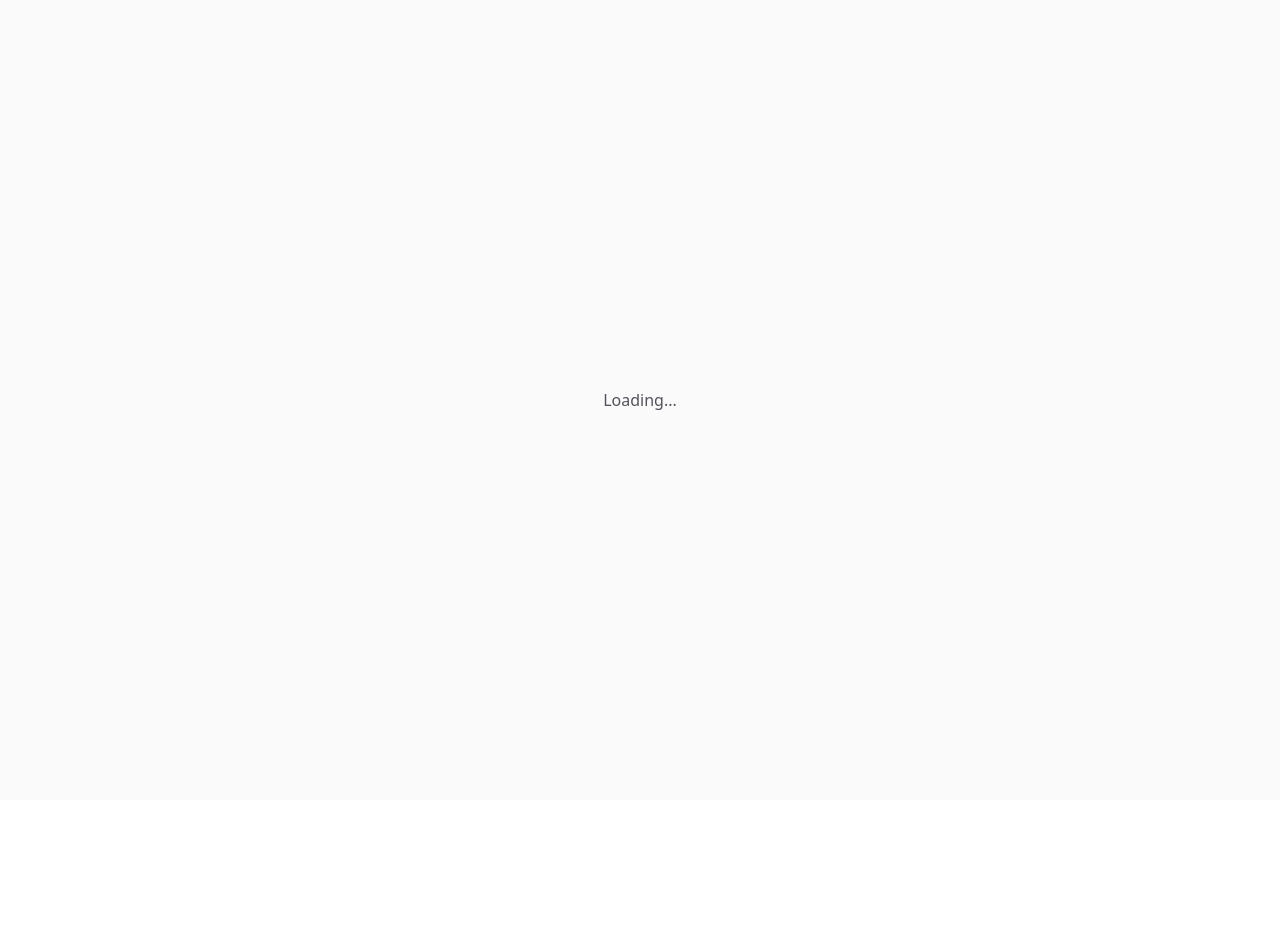
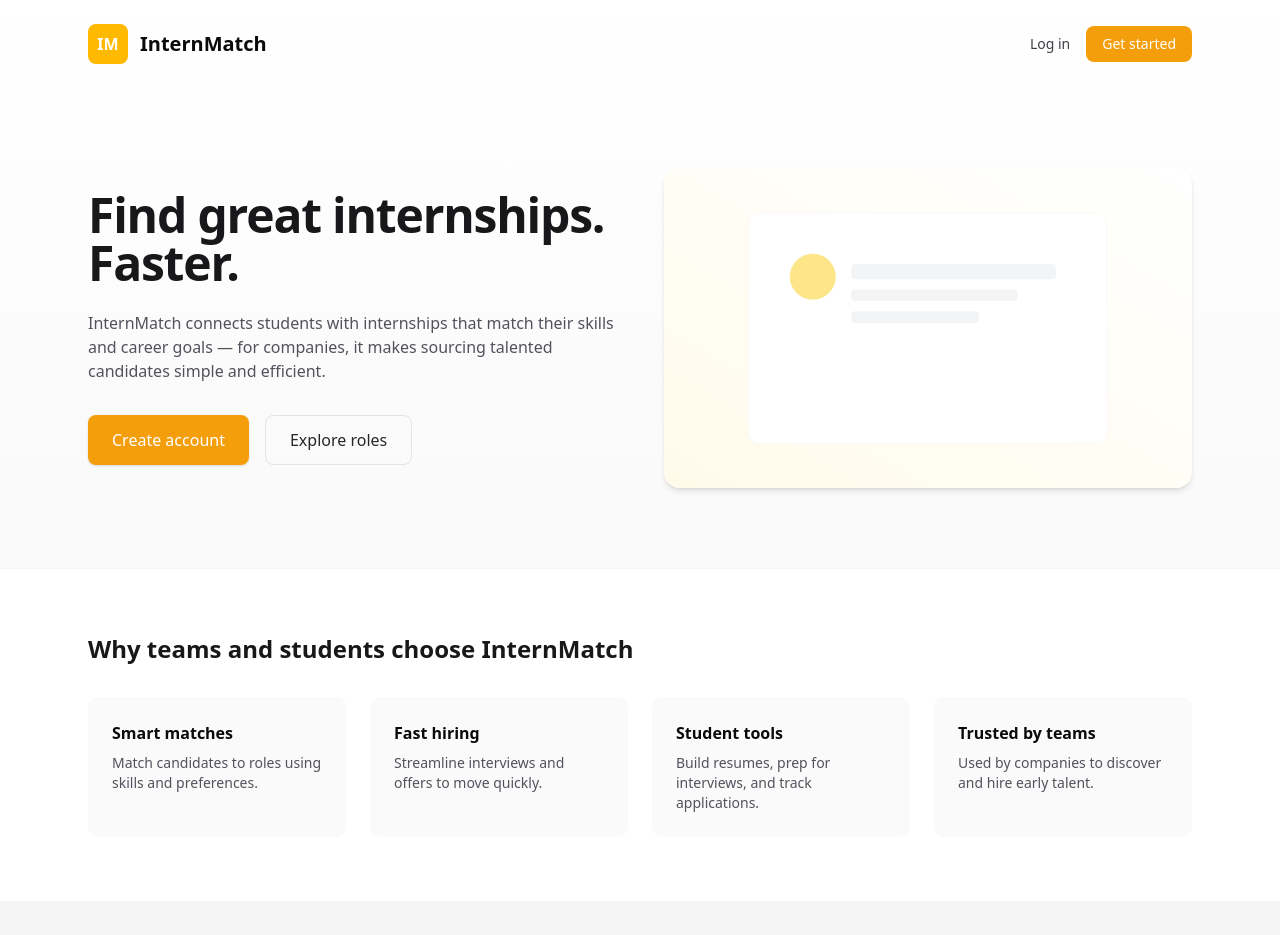
Before and after one commit to Eavheang/InternMatch, a Next.js app: page / in a window 1280 px wide. Before the commit this address had no page. Shown: the top 935 px of the page. Before the commit the page ends 800 px from the top, so only its background shows below. Built offline with nearby package versions, Linux system fonts and the light colour scheme.

Commit message:
Enhance landing page layout and navigation links

```diff
--- a/app/page.tsx
+++ b/app/page.tsx
@@ -2,6 +2,7 @@
 
 import { useEffect } from "react";
 import { useRouter } from "next/navigation";
+import Link from "next/link";
 
 export default function Home() {
   const router = useRouter();
@@ -10,16 +11,79 @@
     const token = localStorage.getItem("internmatch_token");
     if (token) {
       router.push("/dashboard");
-    } else {
-      router.push("/login");
     }
   }, [router]);
 
   return (
-    <div className="flex min-h-screen items-center justify-center bg-zinc-50">
-      <div className="text-center">
-        <p className="text-zinc-600">Loading...</p>
-      </div>
-    </div>
+    <main className="min-h-screen bg-gradient-to-b from-white via-zinc-50 to-zinc-100">
+      <header className="max-w-6xl mx-auto px-6 py-6 flex items-center justify-between">
+        <div className="flex items-center gap-3">
+          <div className="w-10 h-10 rounded-md bg-amber-400 flex items-center justify-center font-bold text-white">IM</div>
+          <h1 className="text-xl font-semibold">InternMatch</h1>
+        </div>
+        <nav className="flex items-center gap-4">
+          <Link href="/login" className="text-sm text-zinc-700 hover:text-zinc-900">Log in</Link>
+          <Link href="/sign-up" className="rounded-md bg-amber-500 px-4 py-2 text-sm text-white hover:bg-amber-600">Get started</Link>
+        </nav>
+      </header>
+
+      <section className="max-w-6xl mx-auto px-6 py-20 flex flex-col md:flex-row items-center gap-12">
+        <div className="flex-1">
+          <h2 className="text-4xl sm:text-5xl font-extrabold tracking-tight text-zinc-900">Find great internships. Faster.</h2>
+          <p className="mt-6 text-zinc-600 max-w-xl">InternMatch connects students with internships that match their skills and career goals — for companies, it makes sourcing talented candidates simple and efficient.</p>
+
+          <div className="mt-8 flex flex-col sm:flex-row gap-4">
+            <Link href="/sign-up" className="inline-flex items-center justify-center rounded-md bg-amber-500 px-6 py-3 text-white font-medium shadow hover:bg-amber-600">Create account</Link>
+            <Link href="/role-suggestions" className="inline-flex items-center justify-center rounded-md border border-zinc-200 px-6 py-3 text-zinc-800 hover:bg-zinc-50">Explore roles</Link>
+          </div>
+        </div>
+
+        <div className="flex-1">
+          <div className="w-full rounded-2xl bg-gradient-to-tr from-amber-50 to-white p-8 shadow-md">
+            <svg viewBox="0 0 600 400" className="w-full h-64" fill="none" xmlns="http://www.w3.org/2000/svg">
+              <rect x="20" y="20" width="560" height="360" rx="16" fill="#fff" stroke="#F3F4F6" />
+              <circle cx="120" cy="120" r="36" fill="#FDE68A" />
+              <rect x="180" y="100" width="320" height="24" rx="6" fill="#F3F4F6" />
+              <rect x="180" y="140" width="260" height="18" rx="6" fill="#F3F4F6" />
+              <rect x="180" y="174" width="200" height="18" rx="6" fill="#F3F4F6" />
+            </svg>
+          </div>
+        </div>
+      </section>
+
+      <section className="bg-white border-t border-zinc-100">
+        <div className="max-w-6xl mx-auto px-6 py-16">
+          <h3 className="text-2xl font-semibold text-zinc-900">Why teams and students choose InternMatch</h3>
+          <div className="mt-8 grid grid-cols-1 sm:grid-cols-2 lg:grid-cols-4 gap-6">
+            <div className="p-6 rounded-lg bg-zinc-50">
+              <h4 className="font-semibold">Smart matches</h4>
+              <p className="mt-2 text-sm text-zinc-600">Match candidates to roles using skills and preferences.</p>
+            </div>
+            <div className="p-6 rounded-lg bg-zinc-50">
+              <h4 className="font-semibold">Fast hiring</h4>
+              <p className="mt-2 text-sm text-zinc-600">Streamline interviews and offers to move quickly.</p>
+            </div>
+            <div className="p-6 rounded-lg bg-zinc-50">
+              <h4 className="font-semibold">Student tools</h4>
+              <p className="mt-2 text-sm text-zinc-600">Build resumes, prep for interviews, and track applications.</p>
+            </div>
+            <div className="p-6 rounded-lg bg-zinc-50">
+              <h4 className="font-semibold">Trusted by teams</h4>
+              <p className="mt-2 text-sm text-zinc-600">Used by companies to discover and hire early talent.</p>
+            </div>
+          </div>
+        </div>
+      </section>
+
+      <footer className="max-w-6xl mx-auto px-6 py-8 text-sm text-zinc-600">
+        <div className="flex flex-col sm:flex-row items-center justify-between gap-4">
+          <div>© {new Date().getFullYear()} InternMatch</div>
+          <div className="flex gap-4">
+            <Link href="/privacy" className="hover:underline">Privacy</Link>
+            <Link href="/terms" className="hover:underline">Terms</Link>
+          </div>
+        </div>
+      </footer>
+    </main>
   );
 }
```
